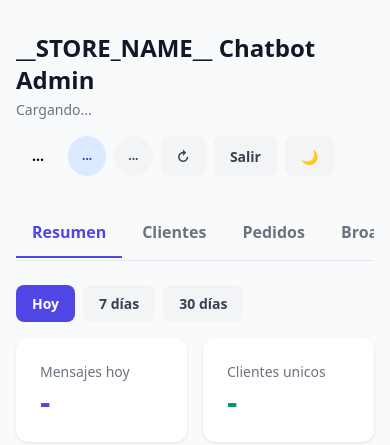
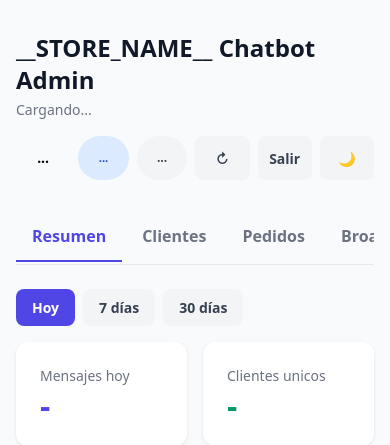
Before and after one commit to Joselgc1/Social-Media-Manager, a Python web app: template store/app/templates/dashboard.html in a window 390 px wide. Shown: the top 445 px of the page. Run offline with Jinja, Linux system fonts and the light colour scheme; the template is opened without the code that fills it, so the values that code supplies are empty; some libraries are stand-ins or nearby versions.

Commit message:
Mobile view fixes

```diff
--- a/store/app/static/css/dashboard.css
+++ b/store/app/static/css/dashboard.css
@@ -186,12 +186,26 @@ textarea { resize: vertical; min-height: 88px; }
   }
   .dashboard-header-actions {
     width: 100%;
-    flex-wrap: wrap;
-    justify-content: flex-start;
+    display: grid;
+    grid-template-columns: repeat(2, minmax(0, 1fr));
+    gap: 10px;
+  }
+  .dashboard-header-actions > * {
+    width: 100%;
+    min-width: 0;
   }
   .dashboard-header-actions .btn,
   .dashboard-header-actions .badge {
-    min-height: 40px;
+    min-height: 44px;
+    width: 100%;
+    display: flex;
+    align-items: center;
+    justify-content: center;
+    text-align: center;
+  }
+  .dashboard-header-actions #provider-badge {
+    font-size: 0.7rem;
+    line-height: 1.2;
   }
   .tab-bar {
     overflow-x: auto;
```
Also changed, not shown: store/app/config.py (+11 -0 lines).
